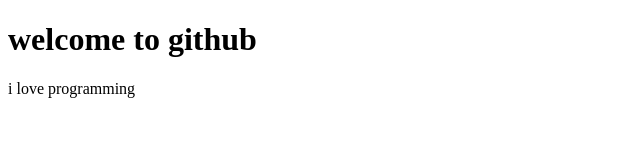
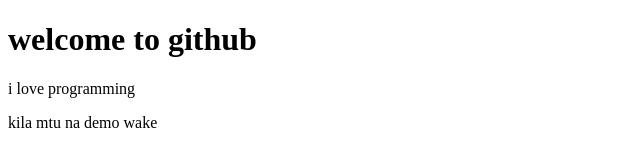
Before and after one commit to daud123333/test1, a plain HTML site: page index.html in a window 1280 px wide. Shown: the whole page, without its empty margins (0-640 px from the left). Drawn offline with Linux system fonts and the light colour scheme.

Commit message:
added two p

```diff
--- a/index.html
+++ b/index.html
@@ -7,5 +7,6 @@
   <body>
     <h1>welcome to github</h1>
     <p>i love programming</p>
+    <p>kila mtu na demo wake</p>
   </body>
 </html>
```
